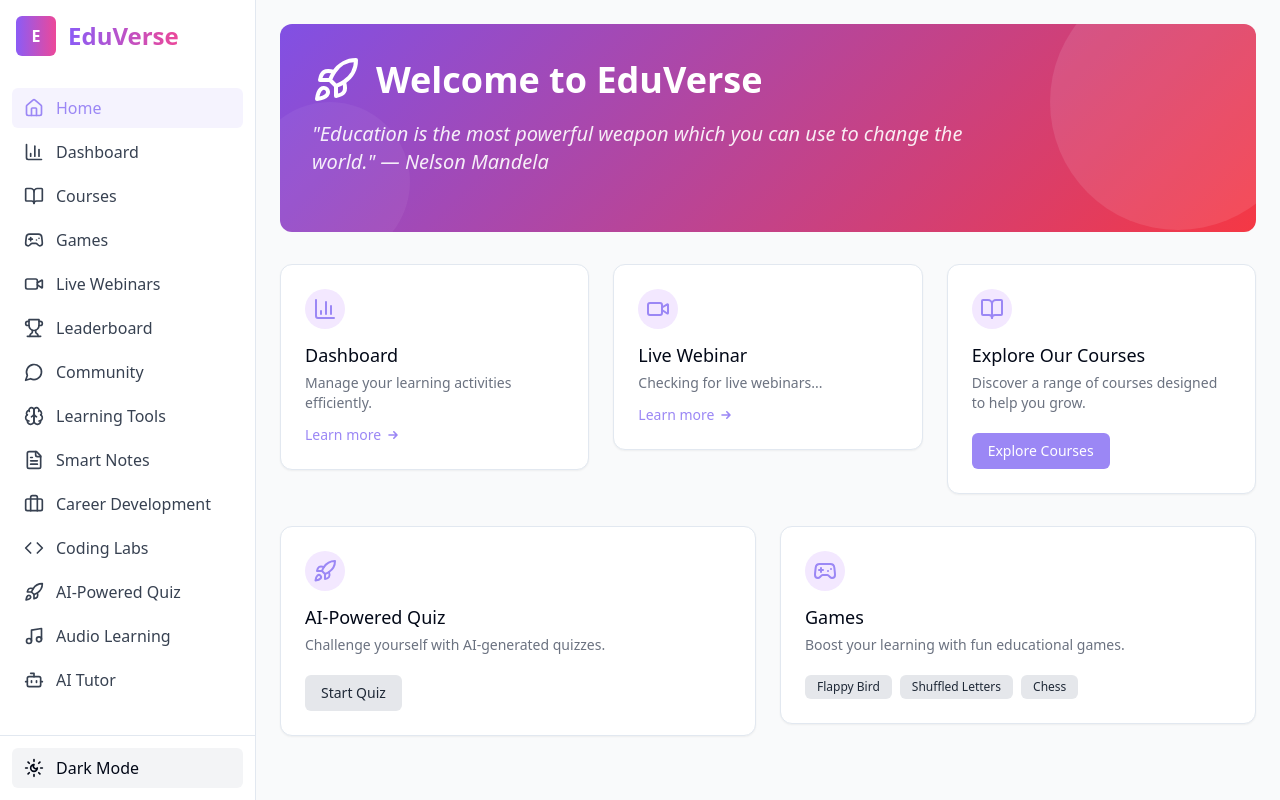
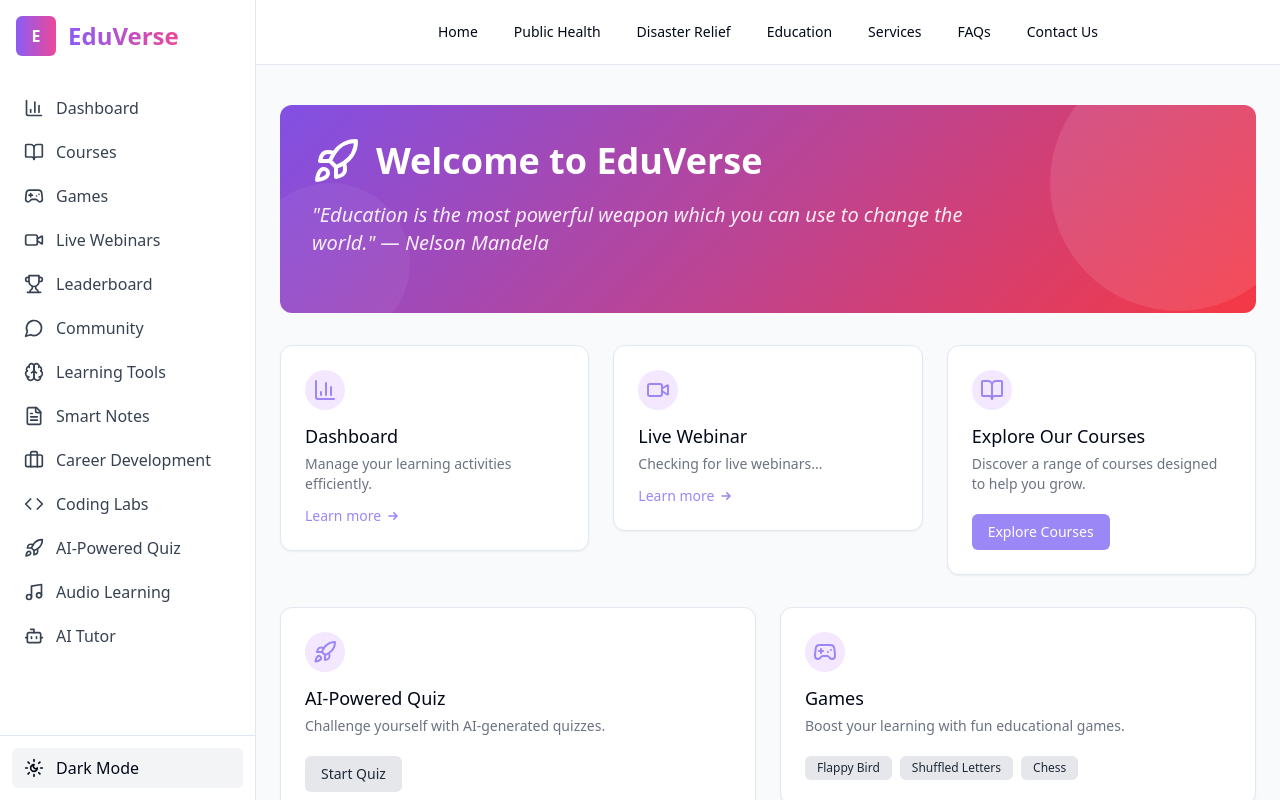
Before and after one commit to Rajdeep-Mudiar/eduverse-2, a React (Vite) app: page / in a window 1280 px wide. Built offline with nearby package versions, Linux system fonts and the light colour scheme.

Commit message:
feat: Add navbar and remove home from sidebar
Adds a navbar to the home page with navigation links and removes the home link from the sidebar.

```diff
--- a/src/App.tsx
+++ b/src/App.tsx
@@ -7,6 +7,7 @@ import { BrowserRouter, Routes, Route, useLocation } from "react-router-dom";
 import { ThemeProvider } from "@/hooks/useTheme";
 import { AnimatePresence } from "framer-motion";
 import Sidebar from "@/components/Sidebar";
+import NavBar from "@/components/NavBar";
 
 // Pages
 import Index from "./pages/Index";
@@ -24,15 +25,23 @@ import LearningTools from "./pages/LearningTools";
 import SmartNotes from "./pages/SmartNotes";
 import CareerDevelopment from "./pages/CareerDevelopment";
 import CodingLabs from "./pages/CodingLabs";
+import PublicHealth from "./pages/PublicHealth";
+import DisasterRelief from "./pages/DisasterRelief";
+import Education from "./pages/Education";
+import Services from "./pages/Services";
+import FAQs from "./pages/FAQs";
+import Contact from "./pages/Contact";
 
 const queryClient = new QueryClient();
 
 // Animation wrapper component
 const AnimatedRoutes = () => {
   const location = useLocation();
+  const isHomePage = location.pathname === "/";
 
   return (
     <AnimatePresence mode="wait">
+      {isHomePage && <NavBar />}
       <Routes location={location} key={location.pathname}>
         <Route path="/" element={<Index />} />
         <Route path="/dashboard" element={<Dashboard />} />
@@ -48,6 +57,12 @@ const AnimatedRoutes = () => {
         <Route path="/smart-notes" element={<SmartNotes />} />
         <Route path="/career-development" element={<CareerDevelopment />} />
         <Route path="/coding-labs" element={<CodingLabs />} />
+        <Route path="/public-health" element={<PublicHealth />} />
+        <Route path="/disaster-relief" element={<DisasterRelief />} />
+        <Route path="/education" element={<Education />} />
+        <Route path="/services" element={<Services />} />
+        <Route path="/faqs" element={<FAQs />} />
+        <Route path="/contact" element={<Contact />} />
         <Route path="*" element={<NotFound />} />
       </Routes>
     </AnimatePresence>
@@ -63,7 +78,7 @@ const App = () => (
         <BrowserRouter>
           <div className="flex h-screen w-full">
             <Sidebar />
-            <div className="flex-1 overflow-auto bg-gray-50 dark:bg-gray-900">
+            <div className="flex-1 overflow-auto bg-gray-50 dark:bg-gray-900 flex flex-col">
               <AnimatedRoutes />
             </div>
           </div>
--- /dev/null
+++ b/src/components/NavBar.tsx
@@ -0,0 +1,47 @@
+
+import { Link } from 'react-router-dom';
+import {
+  NavigationMenu,
+  NavigationMenuContent,
+  NavigationMenuItem,
+  NavigationMenuLink,
+  NavigationMenuList,
+  NavigationMenuTrigger,
+  navigationMenuTriggerStyle,
+} from "@/components/ui/navigation-menu";
+import { cn } from '@/lib/utils';
+
+const NavBar = () => {
+  const navItems = [
+    { name: "Home", path: "/" },
+    { name: "Public Health", path: "/public-health" },
+    { name: "Disaster Relief", path: "/disaster-relief" },
+    { name: "Education", path: "/education" },
+    { name: "Services", path: "/services" },
+    { name: "FAQs", path: "/faqs" },
+    { name: "Contact Us", path: "/contact" },
+  ];
+
+  return (
+    <div className="bg-white dark:bg-eduverse-black border-b dark:border-gray-800 px-6 py-3">
+      <NavigationMenu className="max-w-screen-xl mx-auto">
+        <NavigationMenuList className="flex-wrap">
+          {navItems.map((item) => (
+            <NavigationMenuItem key={item.name}>
+              <Link to={item.path}>
+                <NavigationMenuLink className={cn(
+                  navigationMenuTriggerStyle(),
+                  "font-medium"
+                )}>
+                  {item.name}
+                </NavigationMenuLink>
+              </Link>
+            </NavigationMenuItem>
+          ))}
+        </NavigationMenuList>
+      </NavigationMenu>
+    </div>
+  );
+};
+
+export default NavBar;
--- a/src/components/Sidebar.tsx
+++ b/src/components/Sidebar.tsx
@@ -2,7 +2,6 @@
 import { useState } from 'react';
 import { Link, useLocation } from 'react-router-dom';
 import {
-  Home,
   BarChart3,
   BookOpen,
   Gamepad2,
@@ -49,7 +48,6 @@ const Sidebar = () => {
   const [isCollapsed, setIsCollapsed] = useState(false);
 
   const menuItems = [
-    { icon: Home, label: "Home", path: "/" },
     { icon: BarChart3, label: "Dashboard", path: "/dashboard" },
     { icon: BookOpen, label: "Courses", path: "/courses" },
     { icon: Gamepad2, label: "Games", path: "/games" },
--- /dev/null
+++ b/src/pages/Contact.tsx
@@ -0,0 +1,17 @@
+
+import PageTransition from "@/components/PageTransition";
+
+const Contact = () => {
+  return (
+    <PageTransition>
+      <div className="container mx-auto p-6">
+        <h1 className="text-3xl font-bold mb-6">Contact Us</h1>
+        <div className="edu-card">
+          <p className="text-lg">Contact information coming soon...</p>
+        </div>
+      </div>
+    </PageTransition>
+  );
+};
+
+export default Contact;
--- /dev/null
+++ b/src/pages/DisasterRelief.tsx
@@ -0,0 +1,17 @@
+
+import PageTransition from "@/components/PageTransition";
+
+const DisasterRelief = () => {
+  return (
+    <PageTransition>
+      <div className="container mx-auto p-6">
+        <h1 className="text-3xl font-bold mb-6">Disaster Relief</h1>
+        <div className="edu-card">
+          <p className="text-lg">Information about disaster relief efforts coming soon...</p>
+        </div>
+      </div>
+    </PageTransition>
+  );
+};
+
+export default DisasterRelief;
--- /dev/null
+++ b/src/pages/Education.tsx
@@ -0,0 +1,17 @@
+
+import PageTransition from "@/components/PageTransition";
+
+const Education = () => {
+  return (
+    <PageTransition>
+      <div className="container mx-auto p-6">
+        <h1 className="text-3xl font-bold mb-6">Education</h1>
+        <div className="edu-card">
+          <p className="text-lg">Information about education programs coming soon...</p>
+        </div>
+      </div>
+    </PageTransition>
+  );
+};
+
+export default Education;
--- /dev/null
+++ b/src/pages/FAQs.tsx
@@ -0,0 +1,17 @@
+
+import PageTransition from "@/components/PageTransition";
+
+const FAQs = () => {
+  return (
+    <PageTransition>
+      <div className="container mx-auto p-6">
+        <h1 className="text-3xl font-bold mb-6">Frequently Asked Questions</h1>
+        <div className="edu-card">
+          <p className="text-lg">FAQs coming soon...</p>
+        </div>
+      </div>
+    </PageTransition>
+  );
+};
+
+export default FAQs;
--- a/src/pages/Index.tsx
+++ b/src/pages/Index.tsx
@@ -8,7 +8,7 @@ import { MotionContainer, MotionChild } from "@/components/MotionWrapper";
 
 const Index = () => {
   return (
-    <PageTransition>
+    <PageTransition className="pt-4">
       <div className="container mx-auto p-6">
         <HeroSection />
 
--- /dev/null
+++ b/src/pages/PublicHealth.tsx
@@ -0,0 +1,17 @@
+
+import PageTransition from "@/components/PageTransition";
+
+const PublicHealth = () => {
+  return (
+    <PageTransition>
+      <div className="container mx-auto p-6">
+        <h1 className="text-3xl font-bold mb-6">Public Health</h1>
+        <div className="edu-card">
+          <p className="text-lg">Information about public health initiatives coming soon...</p>
+        </div>
+      </div>
+    </PageTransition>
+  );
+};
+
+export default PublicHealth;
--- /dev/null
+++ b/src/pages/Services.tsx
@@ -0,0 +1,17 @@
+
+import PageTransition from "@/components/PageTransition";
+
+const Services = () => {
+  return (
+    <PageTransition>
+      <div className="container mx-auto p-6">
+        <h1 className="text-3xl font-bold mb-6">Services</h1>
+        <div className="edu-card">
+          <p className="text-lg">Information about our services coming soon...</p>
+        </div>
+      </div>
+    </PageTransition>
+  );
+};
+
+export default Services;
```
